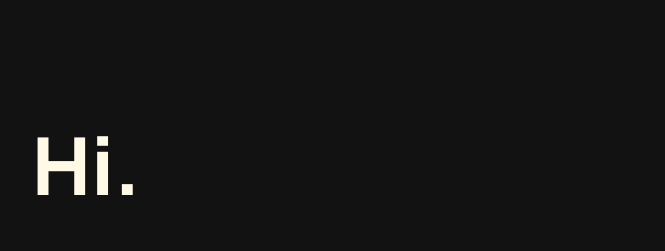
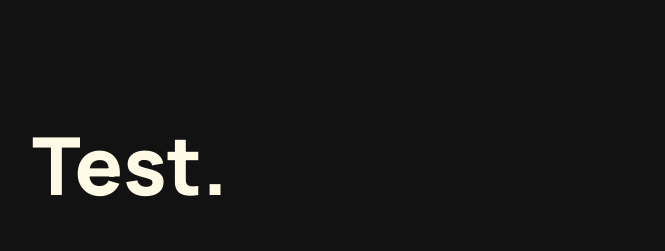
Before and after one commit to its-edmund/old-personal-website, a plain HTML site: page index.html in a window 1280 px wide. Shown: the top 251 px of the page, without its empty margins (88-753 px from the left). Drawn offline with Linux system fonts and the light colour scheme.

Commit message:
Another Test

```diff
--- a/index.html
+++ b/index.html
@@ -3,7 +3,7 @@
 <head>
     <meta charset="UTF-8">
     <meta name="viewport" content="width=device-width, initial-scale=1.0">
-    <title>Test.</title>
+    <title>Hi.</title>
     <link rel="stylesheet" href="assets/style.css">
     <link href="https://fonts.googleapis.com/css2?family=Manrope:wght@200;300;400;500;600;700;800&display=swap" rel="stylesheet">
     <link href="https://fonts.googleapis.com/css2?family=Open+Sans:wght@300;400;600;700;800&display=swap" rel="stylesheet">
@@ -11,7 +11,7 @@
 </head>
 <body>
     <div id="intro">
-        <h1>Hi.</h1>
+        <h1>Test.</h1>
     </div>
     <div id="name">
         <h3>I'm Edmund Xin.</h3>
```
